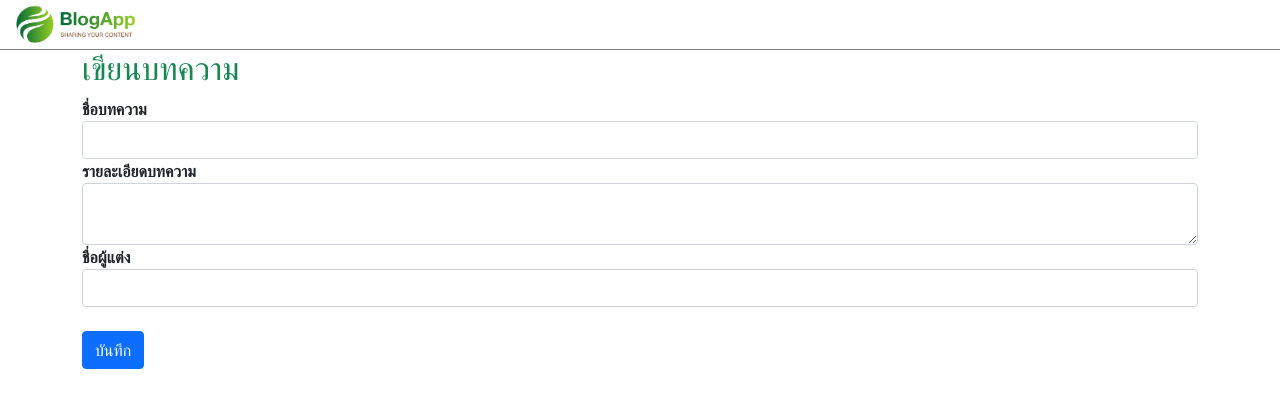
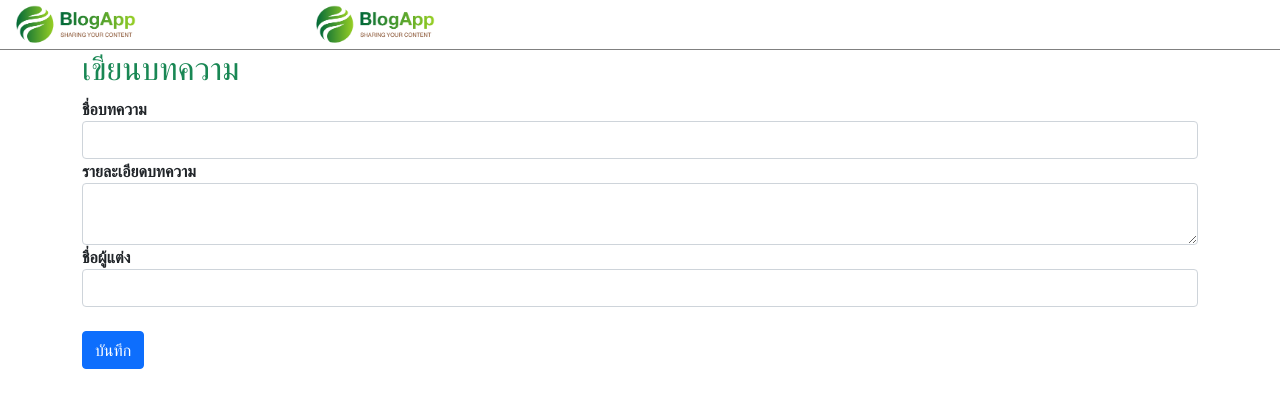
Before and after one commit to Nathapons/react-django, a React (Create React App) app in the folder client/: page /post in a window 1280 px wide. Shown: the top 408 px of the page. Built offline with nearby package versions, Linux system fonts and the light colour scheme.

Commit message:
add requirements and update blog list page

```diff
--- a/client/src/Components/MenuBar.js
+++ b/client/src/Components/MenuBar.js
@@ -6,7 +6,10 @@ export default function MenuBar() {
 
   return (
     <nav class="navbar navbar-expand-lg px-4" className="menu-bar">
-      <a href="/"><img src={logo} alt="Logo" className='haha'/></a>
+      <div style={{justifyContent: "space-between"}}>
+        <a href="/"><img src={logo} alt="Logo" className='haha'/></a>
+        <a href="/"><img src={logo} alt="Logo" className='haha'/></a>
+      </div>
     </nav>
   )
 }
--- a/client/src/Components/PostForm.js
+++ b/client/src/Components/PostForm.js
@@ -1,14 +1,23 @@
 import axios from 'axios'
-import React, { useState } from 'react'
+import React, { useEffect, useState } from 'react'
 import Swal from 'sweetalert2'
+import { useHistory } from 'react-router-dom';
+
 
 import { postUrl } from '../endpoint'
 
 
 export default function PostForm() {
   const [post, setPost] = useState({title: '', content: '', author: ''})
+  const history = useHistory();
 
   const {title, content, author} = post
+
+  useEffect(() => {
+    if (post.submitted) {
+      history.push('/success');
+    }
+  }, [post, history]);
 
   const inputValue=name=>event=>{
     setPost({...post, [name]:event.target.value})
```
Also changed, not shown: 1 other file (tests, documents, lock files or other folders).
